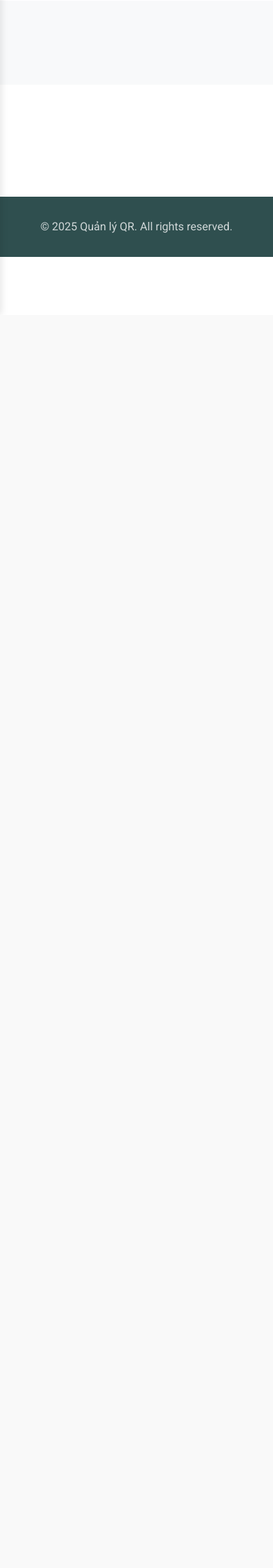
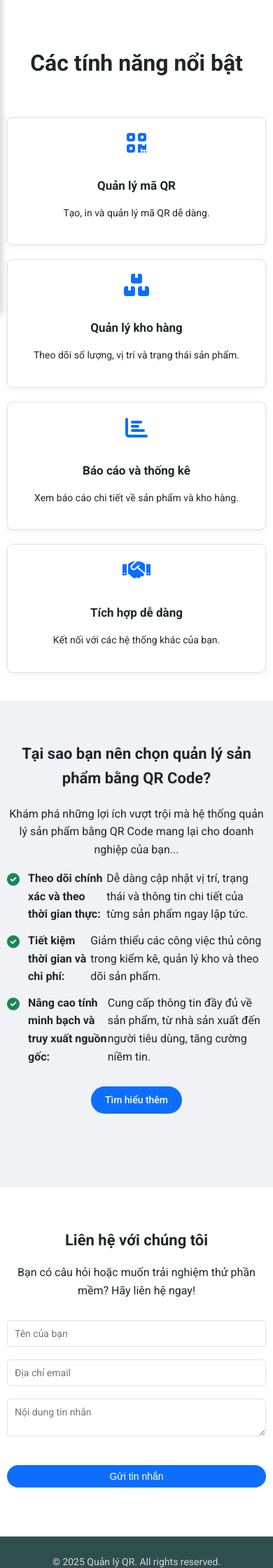
Before and after one commit to Jaykieecutiii/qr-code-manager, a Flask app: page / in a window 390 px wide. Shown: the part 394-2634 px from the top of the page at 70% size. Before the commit the page ends 761 px from the top, so only its background shows below. Run offline with Flask 3, Linux system fonts and the light colour scheme.

```diff
--- a/static/landing-style.css
+++ b/static/landing-style.css
@@ -1,389 +1,81 @@
+/* static/landing-style.css */
 
+/* --- General & Variables --- */
 :root {
     --primary-color: #0d6efd;
     --primary-darker: #0b5ed7;
     --secondary-color: #6c757d;
-    --header-dark-bg: #2F4F4F;
-    --light-bg: #f8f9fa;
+    --header-dark-bg: #2F4F4F; /* Giống màu header của dashboard */
+    --light-bg: #f0f2f5; /* Giống màu nền page của dashboard */
     --text-dark: #212529;
     --text-light: #f8f9fa;
     --border-color: #dee2e6;
-    --font-family: 'Roboto', sans-serif;
+    --font-family: 'Roboto', sans-serif; /* Đồng bộ font với dashboard */
 }
 
 body {
     font-family: var(--font-family);
     margin: 0;
-    background-color: #fff;
+    background-color: #fff; /* Nền trắng cho trang chủ */
     color: var(--text-dark);
     line-height: 1.6;
+}
+body.no-scroll { /* Dùng khi mobile sidebar mở */
+    overflow: hidden;
 }
 
 .container {
     max-width: 1140px;
-    margin: 0 auto;
-    padding: 0 15px;
+    margin-left: auto;
+    margin-right: auto;
+    padding-left: 15px;
+    padding-right: 15px;
+    width: 100%;
+    box-sizing: border-box;
 }
 
 .section {
-    padding: 80px 0;
+    padding: 60px 0;
 }
-
 .section.bg-light {
     background-color: var(--light-bg);
 }
 
-h1, h2, h3 {
+h1, h2, h3, h4, h5, h6 {
     font-weight: 700;
+    color: var(--text-dark);
 }
 
+a {
+    text-decoration: none;
+    color: var(--primary-color);
+}
+a:hover {
+    color: var(--primary-darker);
+}
 
-header {
+/* --- Header (landing-header) --- */
+.landing-header {
     background-color: #fff;
     box-shadow: 0 2px 4px rgba(0,0,0,0.05);
     padding: 15px 0;
     position: sticky;
     top: 0;
-    z-index: 1000;
+    z-index: 1020; /* Đảm bảo header nằm trên */
 }
-
-header .container {
+.landing-header .container {
     display: flex;
     justify-content: space-between;
     align-items: center;
 }
-
 .logo a {
     font-size: 24px;
     font-weight: 700;
-    color: var(--header-dark-bg);
+    color: var(--header-dark-bg); /* Màu logo giống header dashboard */
     text-decoration: none;
 }
 
-nav ul {
-    list-style: none;
-    margin: 0;
-    padding: 0;
-    display: flex;
-    align-items: center;
-    gap: 25px;
-}
-
-nav a {
-    text-decoration: none;
-    color: var(--secondary-color);
-    font-weight: 500;
-    transition: color 0.2s;
-}
-
-nav a:hover {
-    color: var(--primary-color);
-}
-
-.auth-links a {
-    padding: 8px 18px;
-    border: 2px solid var(--primary-color);
-    border-radius: 50px;
-}
-
-.auth-links a:first-child {
-    color: var(--primary-color);
-}
-
-.auth-links a:last-child {
-
-    background-color: var(--primary-color);
-    color: #fff;
-    margin-left: 10px;
-}
-
-.auth-links a:last-child:hover {
-    background-color: var(--primary-darker);
-    border-color: var(--primary-darker);
-    color: #fff;
-}
-
-#hero {
-    background: linear-gradient(45deg, rgba(47, 79, 79, 0.9), rgba(13, 110, 253, 0.8)), url('https://www.toptal.com/designers/subtlepatterns/uploads/double-bubble-outline.png');
-    color: var(--text-light);
-    padding: 120px 0;
-    text-align: center;
-}
-
-#hero h1 {
-    font-size: 48px;
-    margin-bottom: 20px;
-}
-
-#hero .sub-headline {
-    font-size: 20px;
-    max-width: 700px;
-    margin: 0 auto;
-    opacity: 0.9;
-}
-
-
-#tinh-nang h2 {
-    text-align: center;
-    margin-bottom: 60px;
-    font-size: 36px;
-}
-
-.features-grid {
-    display: grid;
-    grid-template-columns: repeat(auto-fit, minmax(250px, 1fr));
-    gap: 30px;
-}
-
-.feature-item {
-    background-color: #fff;
-    border: 1px solid var(--border-color);
-    border-radius: 8px;
-    padding: 30px;
-    text-align: center;
-    box-shadow: 0 4px 15px rgba(0,0,0,0.05);
-    transition: transform 0.2s, box-shadow 0.2s;
-}
-.feature-item:hover {
-    transform: translateY(-5px);
-    box-shadow: 0 8px 25px rgba(0,0,0,0.1);
-}
-.feature-item .fas {
-    font-size: 40px;
-    color: var(--primary-color);
-    margin-bottom: 20px;
-}
-.feature-item h3 {
-    font-size: 20px;
-    margin-bottom: 10px;
-}
-
-
-.intro-row {
-    display: flex;
-    align-items: center;
-    gap: 50px;
-}
-.intro-text {
-    flex: 1;
-}
-#gioi-thieu h2 {
-    font-size: 36px;
-    margin-bottom: 20px;
-}
-#gioi-thieu ul {
-    list-style: none;
-    padding: 0;
-}
-#gioi-thieu ul li {
-    margin-bottom: 15px;
-    display: flex;
-    align-items: flex-start;
-}
-#gioi-thieu ul li::before {
-    content: '\f058';
-    font-family: 'Font Awesome 6 Free';
-    font-weight: 900;
-    color: #198754;
-    margin-right: 15px;
-    font-size: 20px;
-}
-.button.primary {
-    display: inline-block;
-    background-color: var(--primary-color);
-    color: #fff;
-    padding: 12px 30px;
-    border-radius: 50px;
-    text-decoration: none;
-    font-weight: 500;
-    transition: background-color 0.2s;
-    margin-top: 20px;
-}
-.button.primary:hover {
-    background-color: var(--primary-darker);
-}
-
-
-
-#lien-he h2, #lien-he .section-description {
-    text-align: center;
-}
-#lien-he h2 { font-size: 36px; margin-bottom: 15px; }
-#lien-he .section-description { margin-bottom: 40px; }
-
-.contact-form {
-    max-width: 600px;
-    margin: 0 auto;
-}
-.contact-form input, .contact-form textarea {
-    width: 100%;
-    padding: 15px;
-    margin-bottom: 20px;
-    border: 1px solid var(--border-color);
-    border-radius: 5px;
-    font-family: var(--font-family);
-    font-size: 16px;
-}
-.contact-form button {
-    width: 100%;
-    padding: 15px;
-    border: none;
-    border-radius: 5px;
-    background-color: var(--primary-color);
-    color: #fff;
-    font-size: 18px;
-    font-weight: 700;
-    cursor: pointer;
-    transition: background-color 0.2s;
-}
-.contact-form button:hover {
-    background-color: var(--primary-darker);
-}
-
-
-footer {
-    background-color: var(--header-dark-bg);
-    color: var(--text-light);
-    text-align: center;
-    padding: 30px 0;
-    margin-top: 40px;
-}
-footer p {
-    margin: 0;
-    opacity: 0.8;
-}
-@media (max-width: 991.98px) {
-    header .container {
-        flex-direction: column;
-        gap: 15px;
-    }
-    nav ul {
-        flex-wrap: wrap;
-        justify-content: center;
-        gap: 10px 20px;
-    }
-    .auth-links {
-        margin-top: 10px;
-    }
-
-    #hero h1 {
-        font-size: 36px;
-    }
-    #hero .sub-headline {
-        font-size: 18px;
-    }
-
-    .features-grid {
-        grid-template-columns: repeat(auto-fit, minmax(280px, 1fr));
-    }
-
-    .intro-row {
-        flex-direction: column;
-        text-align: center;
-    }
-    .intro-text ul {
-        text-align: left;
-        padding-left: 20px;
-    }
-    .intro-visual {
-        margin-top: 30px;
-}
-
-
-@media (max-width: 767.98px) {
-    .logo a {
-        font-size: 22px;
-    }
-    nav ul {
-        gap: 8px 15px;
-    }
-    nav a {
-        font-size: 15px;
-    }
-    .auth-links a {
-        padding: 6px 14px;
-        font-size: 14px;
-    }
-
-    #hero {
-        padding: 80px 0;
-    }
-    #hero h1 {
-        font-size: 30px;
-    }
-    #hero .sub-headline {
-        font-size: 16px;
-    }
-
-    .section {
-        padding: 60px 0;
-    }
-
-    h2 {
-        font-size: 28px;
-    }
-
-    .features-grid {
-        grid-template-columns: 1fr;
-    }
-    .feature-item {
-        padding: 25px;
-    }
-
-    #gioi-thieu h2, #lien-he h2 {
-        font-size: 28px;
-    }
-    #gioi-thieu ul li::before {
-        font-size: 18px;
-        margin-right: 10px;
-    }
-}
-
-
-@media (max-width: 575.98px) {
-    header .container {
-        align-items: center;
-    }
-    nav ul {
-        flex-direction: column;
-        gap: 15px;
-    }
-    .auth-links {
-        display: flex;
-        flex-direction: column;
-        width: 100%;
-        max-width: 250px;
-        margin-top: 15px;
-    }
-    .auth-links a {
-        width: 100%;
-        text-align: center;
-        box-sizing: border-box;
-    }
-     .auth-links a:last-child {
-        margin-left: 0;
-        margin-top: 10px;
-    }
-
-    #hero h1 {
-        font-size: 26px;
-    }
-    #hero .sub-headline {
-        font-size: 15px;
-    }
-
-    h2 {
-        font-size: 24px;
-    }
-    #gioi-thieu h2, #lien-he h2 {
-        font-size: 24px;
-    }
-
-    .contact-form input, .contact-form textarea, .contact-form button {
-        font-size: 15px;
-        padding: 12px;
-    }
-}
+/* Nút mở Mobile Sidebar (Mặc định ẩn trên Desktop) */
 .mobile-menu-toggle {
     display: none;
     background: none;
@@ -414,106 +141,176 @@ body.no-scroll {
     box-sizing: border-box;
 }
 .mobile-sidebar.open {
-    left: 0;
+    left: 0; /* Hiện ra */
 }
 .mobile-sidebar-header {
     display: flex;
     justify-content: space-between;
     align-items: center;
-    margin-bottom: 30px;
+    margin-bottom: 25px;
     padding-bottom: 15px;
     border-bottom: 1px solid var(--border-color);
 }
 .mobile-sidebar-title {
-    font-size: 24px;
+    font-size: 22px; /* To hơn một chút */
     color: var(--header-dark-bg);
     margin: 0;
+    font-weight: 700;
 }
 .close-sidebar-btn {
-    background: none;
-    border: none;
-    font-size: 28px;
-    color: var(--secondary-color);
-    cursor: pointer;
-    padding: 0;
+    background: none; border: none; font-size: 28px;
+    color: var(--secondary-color); cursor: pointer; padding: 0;
 }
-.mobile-sidebar-nav ul {
-    list-style: none;
-    padding: 0;
-    margin: 0;
+.mobile-sidebar-nav ul { list-style: none; padding: 0; margin: 0; }
+.mobile-sidebar-nav li a {
+    display: block; padding: 12px 0; font-size: 17px;
+    color: var(--text-dark); text-decoration: none;
+    transition: color 0.2s; font-weight: 500;
 }
-.mobile-sidebar-nav li a {
-    display: block;
-    padding: 12px 0;
-    font-size: 18px;
-    color: var(--text-dark);
-    text-decoration: none;
-    transition: color 0.2s;
-    font-weight: 500;
+.mobile-sidebar-nav li a:hover { color: var(--primary-color); }
+
+.mobile-sidebar-auth {
+    margin-top: auto; padding-top: 20px;
+    border-top: 1px solid var(--border-color);
+    display: flex; flex-direction: column; gap: 10px;
 }
-.mobile-sidebar-nav li a:hover {
-    color: var(--primary-color);
-}
-.mobile-sidebar-auth {
-    margin-top: auto;
-    padding-top: 20px;
-    border-top: 1px solid var(--border-color);
-    display: flex;
-    flex-direction: column;
-    gap: 10px;
-}
-.mobile-sidebar-auth .btn { display: block; width: 100%; padding: 10px 15px; text-align: center; border-radius: 50px; font-weight: 500; text-decoration: none; box-sizing: border-box; }
+.mobile-sidebar-auth .btn { display: block; width: 100%; padding: 10px 15px; text-align: center; border-radius: 50px; font-weight: 500; text-decoration: none; box-sizing: border-box; font-size: 15px;}
 .mobile-sidebar-auth .btn-primary { background-color: var(--primary-color); color: #fff; border: 2px solid var(--primary-color); }
 .mobile-sidebar-auth .btn-primary:hover { background-color: var(--primary-darker); border-color: var(--primary-darker); }
 .mobile-sidebar-auth .btn-outline { border: 2px solid var(--primary-color); color: var(--primary-color); }
 .mobile-sidebar-auth .btn-outline:hover { background-color: var(--primary-color); color: #fff; }
 
-
 .mobile-sidebar-overlay {
-    position: fixed;
-    top: 0;
-    left: 0;
-    width: 100%;
-    height: 100%;
-    background-color: rgba(0,0,0,0.5);
-    z-index: 1001;
-    opacity: 0;
-    visibility: hidden;
+    position: fixed; top: 0; left: 0; width: 100%; height: 100%;
+    background-color: rgba(0,0,0,0.5); z-index: 1025; /* Dưới sidebar, trên nội dung */
+    opacity: 0; visibility: hidden;
     transition: opacity 0.3s ease-in-out, visibility 0s 0.3s;
 }
 .mobile-sidebar-overlay.open {
-    opacity: 1;
-    visibility: visible;
+    opacity: 1; visibility: visible;
     transition: opacity 0.3s ease-in-out, visibility 0s 0s;
 }
 
-header.landing-header .container {
-    display: flex;
-    justify-content: space-between;
-    align-items: center;
+/* --- Hero Section --- */
+#hero {
+    background: linear-gradient(45deg, rgba(47, 79, 79, 0.85), rgba(13, 110, 253, 0.75)), url('https://www.toptal.com/designers/subtlepatterns/uploads/double-bubble-outline.png'); /* Hơi đậm hơn */
+    color: var(--text-light);
+    padding: 100px 0; /* Giảm padding một chút */
+    text-align: center;
 }
+#hero h1 { font-size: 42px; margin-bottom: 20px; }
+#hero .sub-headline { font-size: 18px; max-width: 650px; margin: 0 auto 30px; opacity: 0.9; }
 
+/* --- Features Section --- */
+#tinh-nang h2 { text-align: center; margin-bottom: 50px; font-size: 32px; }
+.features-grid { display: grid; grid-template-columns: repeat(auto-fit, minmax(260px, 1fr)); gap: 25px; }
+.feature-item {
+    background-color: #fff; border: 1px solid var(--border-color); border-radius: 8px;
+    padding: 25px; text-align: center; box-shadow: 0 3px 10px rgba(0,0,0,0.05);
+    transition: transform 0.2s, box-shadow 0.2s;
+}
+.feature-item:hover { transform: translateY(-5px); box-shadow: 0 6px 20px rgba(0,0,0,0.1); }
+.feature-item .fas { font-size: 36px; color: var(--primary-color); margin-bottom: 18px; }
+.feature-item h3 { font-size: 18px; margin-bottom: 10px; font-weight: 600; }
+.feature-item p { font-size: 15px; color: var(--text-muted); }
+
+
+/* --- Intro Section --- */
+.intro-row { display: flex; align-items: center; gap: 40px; }
+.intro-text { flex: 1; }
+#gioi-thieu h2 { font-size: 32px; margin-bottom: 20px; }
+#gioi-thieu ul { list-style: none; padding: 0; }
+#gioi-thieu ul li { margin-bottom: 12px; display: flex; align-items: flex-start; font-size: 16px; }
+#gioi-thieu ul li::before {
+    content: '\f058'; font-family: 'Font Awesome 6 Free'; font-weight: 900;
+    color: #198754; margin-right: 12px; font-size: 18px; line-height: 1.6;
+}
+.button.primary {
+    display: inline-block; background-color: var(--primary-color); color: #fff;
+    padding: 10px 25px; border-radius: 50px; text-decoration: none;
+    font-weight: 500; transition: background-color 0.2s; margin-top: 15px; font-size: 15px;
+}
+.button.primary:hover { background-color: var(--primary-darker); }
+
+/* --- Contact Form --- */
+#lien-he h2, #lien-he .section-description { text-align: center; }
+#lien-he h2 { font-size: 32px; margin-bottom: 15px; }
+#lien-he .section-description { margin-bottom: 30px; font-size: 16px; color: var(--text-muted); }
+.contact-form { max-width: 550px; margin: 0 auto; }
+.contact-form input, .contact-form textarea {
+    width: 100%; padding: 12px; margin-bottom: 18px; border: 1px solid var(--border-color);
+    border-radius: 5px; font-family: var(--font-family); font-size: 15px; box-sizing: border-box;
+}
+.contact-form button {
+    width: 100%; padding: 12px; border: none; border-radius: 5px;
+    background-color: var(--primary-color); color: #fff; font-size: 17px;
+    font-weight: 600; cursor: pointer; transition: background-color 0.2s;
+}
+.contact-form button:hover { background-color: var(--primary-darker); }
+
+/* --- Footer --- */
+footer {
+    background-color: var(--header-dark-bg); color: var(--text-light);
+    text-align: center; padding: 25px 0; margin-top: 30px;
+}
+footer p { margin: 0; opacity: 0.8; font-size: 14px; }
+
+
+/* === RESPONSIVE CHO LANDING PAGE === */
+
+/* Điểm breakpoint khi menu mobile bắt đầu hiển thị (ví dụ: 992px) */
 @media (max-width: 991.98px) {
     .desktop-nav {
-        display: none;
+        display: none; /* Ẩn menu desktop */
     }
     .mobile-menu-toggle {
-        display: block;
+        display: block; /* Hiện nút 3 chấm/hamburger */
     }
-    header.landing-header .container {
+    .landing-header .logo {
+        flex-grow: 1; /* Cho logo chiếm không gian còn lại bên trái nút toggle */
+        text-align: left;
+    }
+    .landing-header .container {
+        /* Đảm bảo nút toggle và logo được căn chỉnh */
+    }
 
-    }
-    header.landing-header .logo {
+    /* Điều chỉnh lại các section cho màn hình nhỏ hơn */
+    #hero { padding: 80px 0; }
+    #hero h1 { font-size: 36px; }
+    #hero .sub-headline { font-size: 17px; }
 
-        flex-grow: 0;
-        margin-right: auto;
-    }
-}
+    .section { padding: 50px 0; }
+    h2 { font-size: 28px; } /* Tiêu đề các section */
 
-@media (max-width: 767.98px) {
+    .features-grid { grid-template-columns: repeat(auto-fit, minmax(240px, 1fr)); gap: 20px; }
+    .feature-item { padding: 20px; }
+    .feature-item .fas { font-size: 32px; margin-bottom: 15px; }
+    .feature-item h3 { font-size: 17px; }
+    .feature-item p { font-size: 14px; }
 
+    .intro-row { flex-direction: column; text-align: center; }
+    .intro-text ul { text-align: left; padding-left: 15px; font-size: 15px; }
+    .intro-visual { margin-top: 25px; }
+    #gioi-thieu h2, #lien-he h2 { font-size: 28px; }
 }
 
 @media (max-width: 575.98px) {
+    .container { padding-left: 10px; padding-right: 10px; }
+    .landing-header .logo a { font-size: 20px; }
+    .mobile-menu-toggle { font-size: 20px; }
+
+    #hero { padding: 60px 0; }
+    #hero h1 { font-size: 28px; }
+    #hero .sub-headline { font-size: 15px; }
+
+    .section { padding: 40px 0; }
+    h2 { font-size: 22px; }
+    #gioi-thieu h2, #lien-he h2 { font-size: 22px; }
+
+    .features-grid { grid-template-columns: 1fr; } /* Mỗi feature một hàng */
+
+    .contact-form input, .contact-form textarea, .contact-form button {
+        font-size: 14px; padding: 10px;
+    }
+    .button.primary { padding: 8px 20px; font-size: 14px; }
 }
-}
--- a/templates/index.html
+++ b/templates/index.html
@@ -12,7 +12,7 @@
     <div class="mobile-sidebar" id="mobileSidebar">
         <div class="mobile-sidebar-header">
             <h2 class="mobile-sidebar-title">Quản Lý QR</h2>
-            <button class="close-sidebar-btn" id="closeSidebarBtn">&times;</button>
+            <button class="close-sidebar-btn" id="closeSidebarBtn" aria-label="Đóng menu">&times;</button>
         </div>
         <nav class="mobile-sidebar-nav">
             <ul>
@@ -31,7 +31,7 @@
 
     <header class="landing-header">
         <div class="container">
-            <button class="mobile-menu-toggle" id="mobileMenuToggle">
+            <button class="mobile-menu-toggle" id="mobileMenuToggle" aria-label="Mở menu">
                 <i class="fas fa-ellipsis-v"></i> </button>
 
             <div class="logo">
@@ -54,13 +54,74 @@
     </header>
 
     <section id="hero">
-        </section>
+        <div class="container">
+            <div class="hero-content">
+                <h1>Giải pháp quản lý sản phẩm bằng QR Code hiệu quả</h1>
+                <p class="sub-headline">Nâng cao hiệu suất, theo dõi dễ dàng, và tối ưu hóa quy trình kinh doanh của bạn.</p>
+            </div>
+        </div>
+    </section>
+
     <section id="tinh-nang" class="section">
-        </section>
+        <div class="container">
+            <h2>Các tính năng nổi bật</h2>
+            <div class="features-grid">
+                <div class="feature-item">
+                    <i class="fas fa-qrcode"></i>
+                    <h3>Quản lý mã QR</h3>
+                    <p>Tạo, in và quản lý mã QR dễ dàng.</p>
+                </div>
+                <div class="feature-item">
+                     <i class="fas fa-boxes"></i>
+                    <h3>Quản lý kho hàng</h3>
+                    <p>Theo dõi số lượng, vị trí và trạng thái sản phẩm.</p>
+                </div>
+                 <div class="feature-item">
+                     <i class="fas fa-chart-bar"></i>
+                    <h3>Báo cáo và thống kê</h3>
+                    <p>Xem báo cáo chi tiết về sản phẩm và kho hàng.</p>
+                </div>
+                 <div class="feature-item">
+                     <i class="fas fa-handshake"></i>
+                    <h3>Tích hợp dễ dàng</h3>
+                    <p>Kết nối với các hệ thống khác của bạn.</p>
+                </div>
+            </div>
+        </div>
+    </section>
+
     <section id="gioi-thieu" class="section bg-light">
-        </section>
+        <div class="container">
+            <div class="intro-row">
+                <div class="intro-text">
+                    <h2>Tại sao bạn nên chọn quản lý sản phẩm bằng QR Code?</h2>
+                    <p>Khám phá những lợi ích vượt trội mà hệ thống quản lý sản phẩm bằng QR Code mang lại cho doanh nghiệp của bạn...</p>
+                    <ul>
+                        <li><strong>Theo dõi chính xác và theo thời gian thực:</strong> Dễ dàng cập nhật vị trí, trạng thái và thông tin chi tiết của từng sản phẩm ngay lập tức.</li>
+                        <li><strong>Tiết kiệm thời gian và chi phí:</strong> Giảm thiểu các công việc thủ công trong kiểm kê, quản lý kho và theo dõi sản phẩm.</li>
+                        <li><strong>Nâng cao tính minh bạch và truy xuất nguồn gốc:</strong> Cung cấp thông tin đầy đủ về sản phẩm, từ nhà sản xuất đến người tiêu dùng, tăng cường niềm tin.</li>
+                    </ul>
+                    <a href="#lien-he" class="button primary learn-more-link">Tìm hiểu thêm</a>
+                </div>
+                <div class="intro-visual">
+                    </div>
+            </div>
+        </div>
+    </section>
+
     <section id="lien-he" class="section">
-        </section>
+        <div class="container">
+            <h2>Liên hệ với chúng tôi</h2>
+            <p class="section-description">Bạn có câu hỏi hoặc muốn trải nghiệm thử phần mềm? Hãy liên hệ ngay!</p>
+            <form class="contact-form" action="#" method="POST">
+                <input type="text" name="contact_name" placeholder="Tên của bạn" required>
+                <input type="email" name="contact_email" placeholder="Địa chỉ email" required>
+                <textarea name="contact_message" placeholder="Nội dung tin nhắn" required></textarea>
+                <button type="submit" class="button primary">Gửi tin nhắn</button>
+            </form>
+        </div>
+    </section>
+
     <footer>
         <div class="container">
             <p>&copy; 2025 Quản lý QR. All rights reserved.</p>
@@ -68,10 +129,9 @@
     </footer>
 
     <script>
-        // JavaScript cho smooth scroll và mobile sidebar giữ nguyên như lần trước
         document.addEventListener('DOMContentLoaded', function() {
-            // Smooth scroll cho các link anchor (bao gồm cả link trong mobile sidebar)
-            document.querySelectorAll('header nav a[href^="#"], .mobile-sidebar-nav a[href^="#"]').forEach(anchor => {
+            // Smooth scroll cho các link anchor (bao gồm cả link trong mobile sidebar và nút "Tìm hiểu thêm")
+            document.querySelectorAll('header.landing-header nav a[href^="#"], .mobile-sidebar-nav a[href^="#"], .learn-more-link[href^="#"]').forEach(anchor => {
                 if (anchor.getAttribute('href') !== '#') { // Bỏ qua các link chỉ có href="#"
                     anchor.addEventListener('click', function (e) {
                         e.preventDefault();
@@ -83,8 +143,9 @@
                             });
                         }
                         // Đóng sidebar sau khi nhấn link (nếu đang mở và nếu đó là link trong mobile sidebar)
-                        if (this.classList.contains('mobile-nav-link') && document.getElementById('mobileSidebar').classList.contains('open')) {
-                            document.getElementById('mobileSidebar').classList.remove('open');
+                        const mobileSidebar = document.getElementById('mobileSidebar');
+                        if (this.classList.contains('mobile-nav-link') && mobileSidebar.classList.contains('open')) {
+                            mobileSidebar.classList.remove('open');
                             document.getElementById('mobileSidebarOverlay').classList.remove('open');
                             document.body.classList.remove('no-scroll');
                         }
```
Also changed, not shown: other parts of static/landing-style.css (+40 -5 lines).
